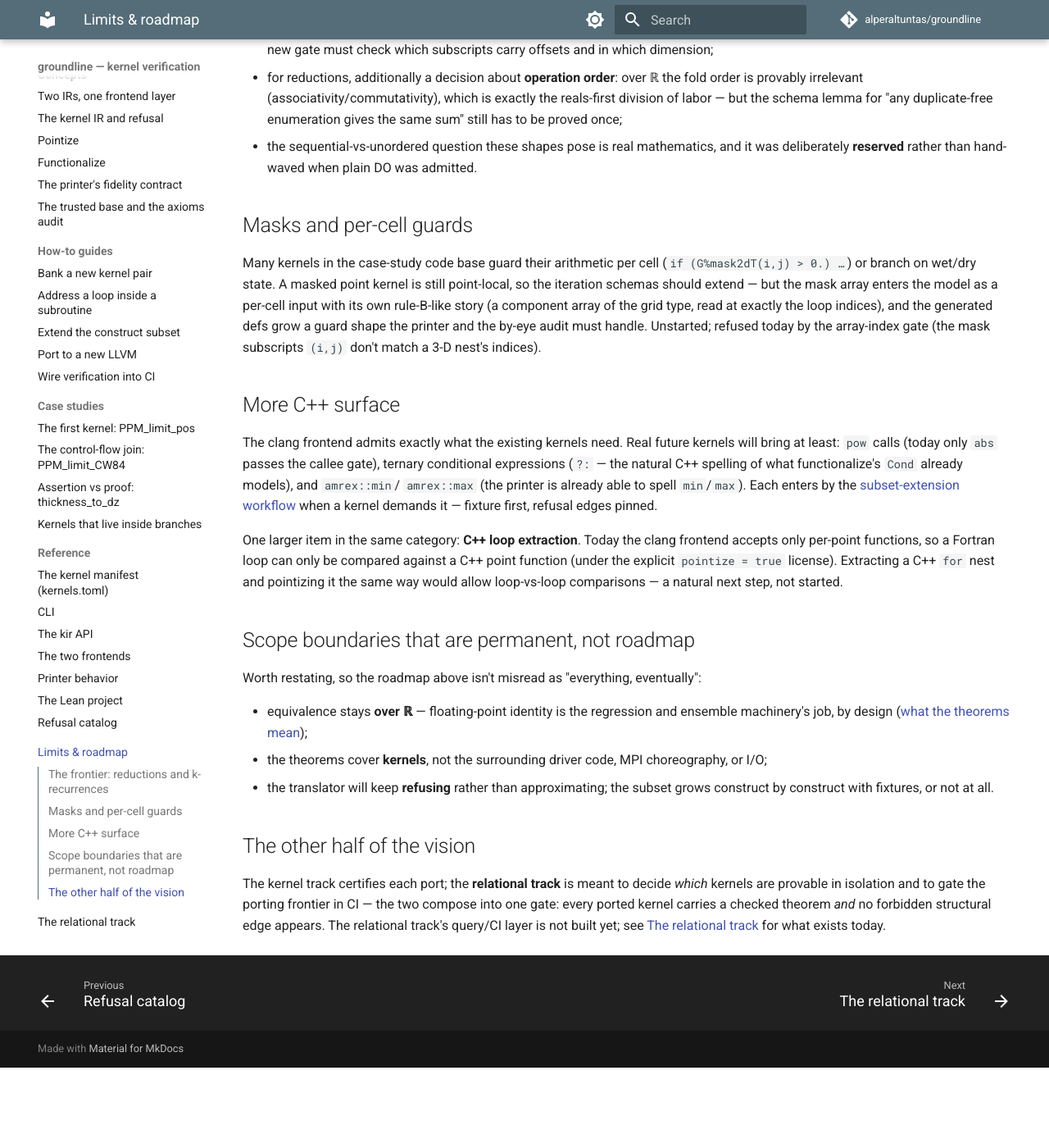
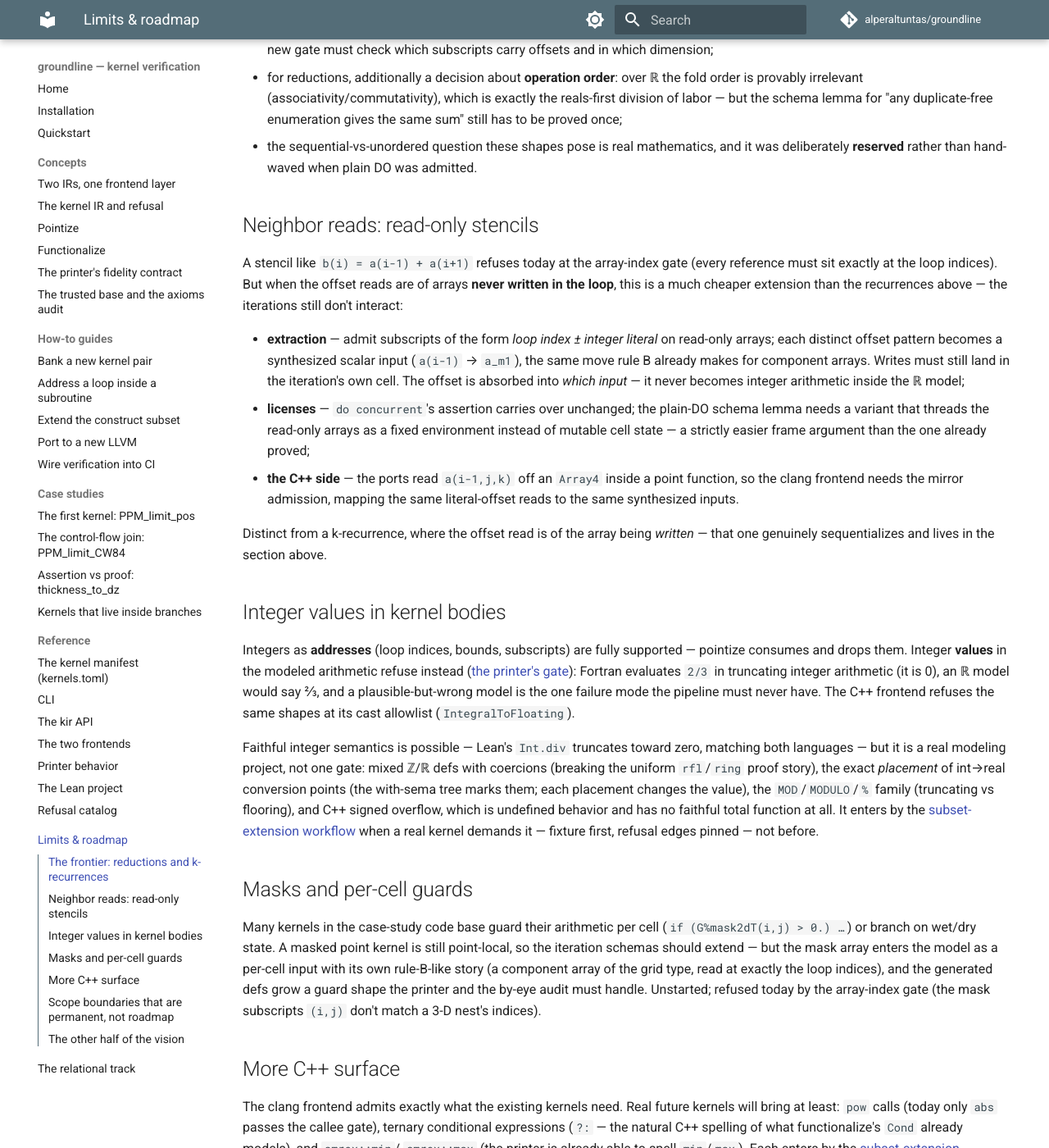
Before and after one commit to alperaltuntas/flinspect, an MkDocs documentation site: the page built from manual/limits.md, in a window 1280 px wide and 1400 px high, scrolled down 645 px. Shown: the whole window at 82% size. Built offline with MkDocs 1.6.1 and Material for MkDocs 9.7.7, drawn with Linux system fonts in a browser that asks for light colours; comment, search, counter and statistics services are not loaded; before the commit the page ends 1947 px from its top, so only the background shows below that.

Commit message:
groundline: integer values in modeled bodies refuse — closing a silent wrong-model hole
Fortran integer division inside a real expression (`b + a * (2/3)`)
extracted and printed over ℝ with no refusal: the model said b + 2/3·a
where Fortran computes b (2/3 truncates to 0). The C++ twin was already
refused by the clang cast allowlist (IntegralToFloating).

- printer gates: div/pow with both operands built from integer literals
  refuses; a non-real local in the modeled body refuses (matching the
  existing non-real-params gate). Mixed operands (`w / 2`, `w ^ 2`)
  print as before; integers as addresses (indices/bounds/subscripts)
  are untouched — pointize consumes them
- fixture tests/f90/test_kernel_intarith pins both refusals end to end;
  refusal-catalog rows added as live semantic gates
- limits.md gains two roadmap items from the same review: faithful
  integer semantics (Int.div, conversion placement, MOD family, C++
  overflow UB) and read-only stencils (a(i-1) refuses at the array-index
  gate; admission path via synthesized per-offset inputs sketched)
- 199 tests green; both manifests verify end to end; no banked kernel
  affected

Co-Authored-By: Claude Fable 5 <noreply@anthropic.com>

```diff
--- a/manual/limits.md
+++ b/manual/limits.md
@@ -38,6 +38,51 @@ What a future step would need:
 - the sequential-vs-unordered question these shapes pose is real mathematics,
   and it was deliberately **reserved** rather than hand-waved when plain DO
   was admitted.
+
+## Neighbor reads: read-only stencils
+
+A stencil like `b(i) = a(i-1) + a(i+1)` refuses today at the array-index gate
+(every reference must sit exactly at the loop indices). But when the offset
+reads are of arrays **never written in the loop**, this is a much cheaper
+extension than the recurrences above — the iterations still don't interact:
+
+- **extraction** — admit subscripts of the form *loop index ± integer
+  literal* on read-only arrays; each distinct offset pattern becomes a
+  synthesized scalar input (`a(i-1)` → `a_m1`), the same move rule B already
+  makes for component arrays. Writes must still land in the iteration's own
+  cell. The offset is absorbed into *which input* — it never becomes integer
+  arithmetic inside the ℝ model;
+- **licenses** — `do concurrent`'s assertion carries over unchanged; the
+  plain-DO schema lemma needs a variant that threads the read-only arrays as
+  a fixed environment instead of mutable cell state — a strictly easier
+  frame argument than the one already proved;
+- **the C++ side** — the ports read `a(i-1,j,k)` off an `Array4` inside a
+  point function, so the clang frontend needs the mirror admission, mapping
+  the same literal-offset reads to the same synthesized inputs.
+
+Distinct from a k-recurrence, where the offset read is of the array being
+*written* — that one genuinely sequentializes and lives in the section above.
+
+## Integer values in kernel bodies
+
+Integers as **addresses** (loop indices, bounds, subscripts) are fully
+supported — pointize consumes and drops them. Integer **values** in the
+modeled arithmetic refuse instead
+([the printer's gate](reference/refusals.md)): Fortran evaluates `2/3` in
+truncating integer arithmetic (it is 0), an ℝ model would say ⅔, and a
+plausible-but-wrong model is the one failure mode the pipeline must never
+have. The C++ frontend refuses the same shapes at its cast allowlist
+(`IntegralToFloating`).
+
+Faithful integer semantics is possible — Lean's `Int.div` truncates toward
+zero, matching both languages — but it is a real modeling project, not one
+gate: mixed ℤ/ℝ defs with coercions (breaking the uniform `rfl`/`ring` proof
+story), the exact *placement* of int→real conversion points (the with-sema
+tree marks them; each placement changes the value), the `MOD`/`MODULO`/`%`
+family (truncating vs flooring), and C++ signed overflow, which is undefined
+behavior and has no faithful total function at all. It enters by the
+[subset-extension workflow](howto/extend-subset.md) when a real kernel
+demands it — fixture first, refusal edges pinned — not before.
 
 ## Masks and per-cell guards
 
```
Also changed, not shown: docs/DEVLOG.md (+35 -0 lines), manual/reference/refusals.md (+4 -2 lines), 6 other files.
